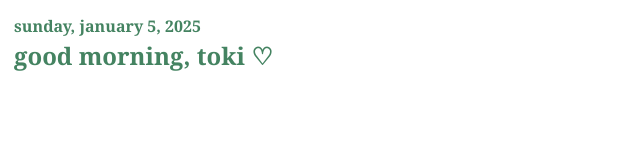
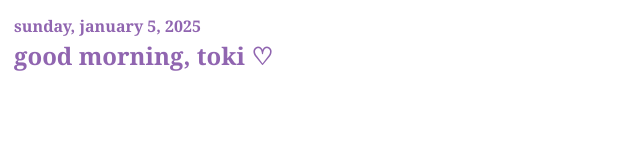
Before and after one commit to tokitop/notion, a plain HTML site: page index.html in a window 1280 px wide. Shown: the whole page, without its empty margins (0-640 px from the left). Drawn offline with Linux system fonts and the light colour scheme.

Commit message:
Update index.html

```diff
--- a/index.html
+++ b/index.html
@@ -6,7 +6,7 @@
         display: flex;
         font-family: Georgia, serif;
         font-size: 18pt;
-        color: #448361;
+        color: #9065b0;
         padding: 5px;
         border: 1px solid #ffffff;
         justify-content: left;
```
